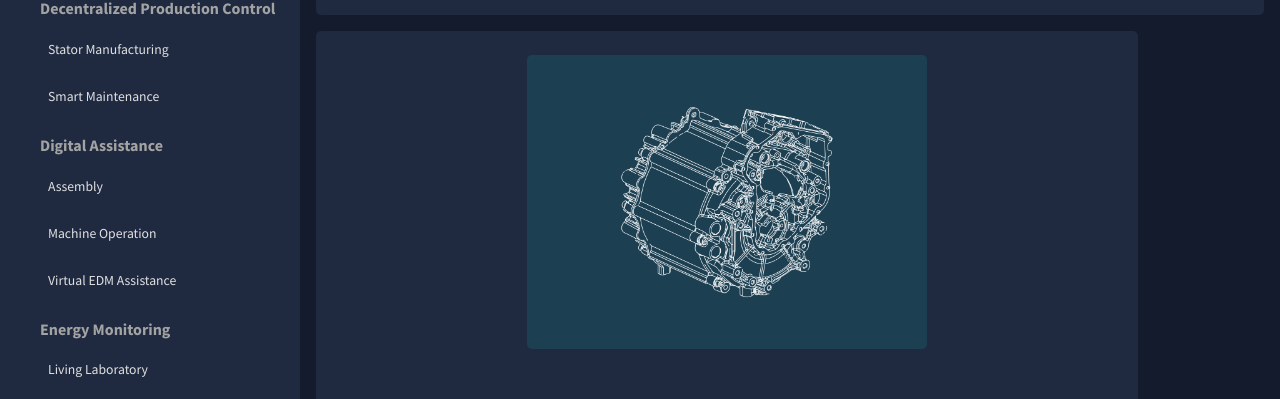
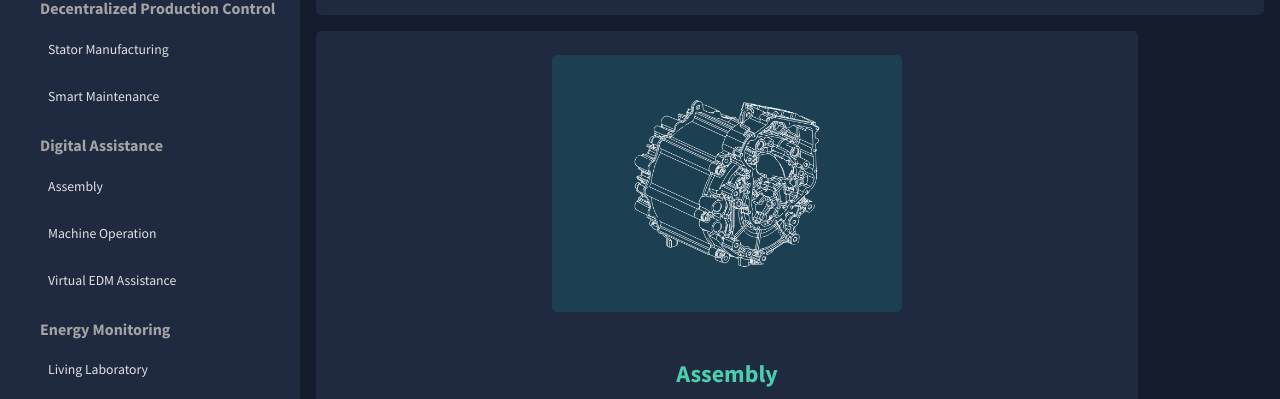
Before and after one commit to SarahTouaiti/fraunhofer-dashboard-project, a React (Create React App) app: page /digital-assistance/assembly in a window 1280 px wide. Shown: the part 201-600 px from the top of the page. Built offline with nearby package versions, Linux system fonts and the light colour scheme; some icons are missing.

Commit message:
Improve Assembly layout and responsiveness
Added sm={6} to Grid items for better responsiveness on small screens and adjusted the maxWidth of the assembly image for improved layout. Also added comments to clarify header and main grid sections.

```diff
--- a/src/components/Assembly.jsx
+++ b/src/components/Assembly.jsx
@@ -10,17 +10,22 @@ const Assembly = () => {
   const theme = useTheme();
   const colors = tokens(theme.palette.mode);
   const navigate = useNavigate();
+
   return (
     <Box>
+      {/* Header */}
       <Header
         title="Digital Assistance > Assembly"
         subtitle="Assemble two components using a guide for efficient process automation, or use our chatbot for additional support."
       />
+
+      {/* Main Grid */}
       <Grid container spacing={4} m={2}>
         {/* LEFT COLUMN */}
         <Grid
           item
           xs={12}
+          sm={6}
           md={6}
           container
           direction="column"
@@ -35,7 +40,7 @@ const Assembly = () => {
             alt="Assembly"
             sx={{
               width: "100%",
-              maxWidth: "400px",
+              maxWidth: "350px",
               height: "auto",
               borderRadius: "5px",
               mb: 2,
@@ -72,7 +77,15 @@ const Assembly = () => {
         </Grid>
 
         {/* RIGHT COLUMN */}
-        <Grid item xs={12} md={6} container direction="column" spacing={2}>
+        <Grid
+          item
+          xs={12}
+          sm={6}
+          md={6}
+          container
+          direction="column"
+          spacing={2}
+        >
           {/* Block 1 */}
           <Grid
             item
```
